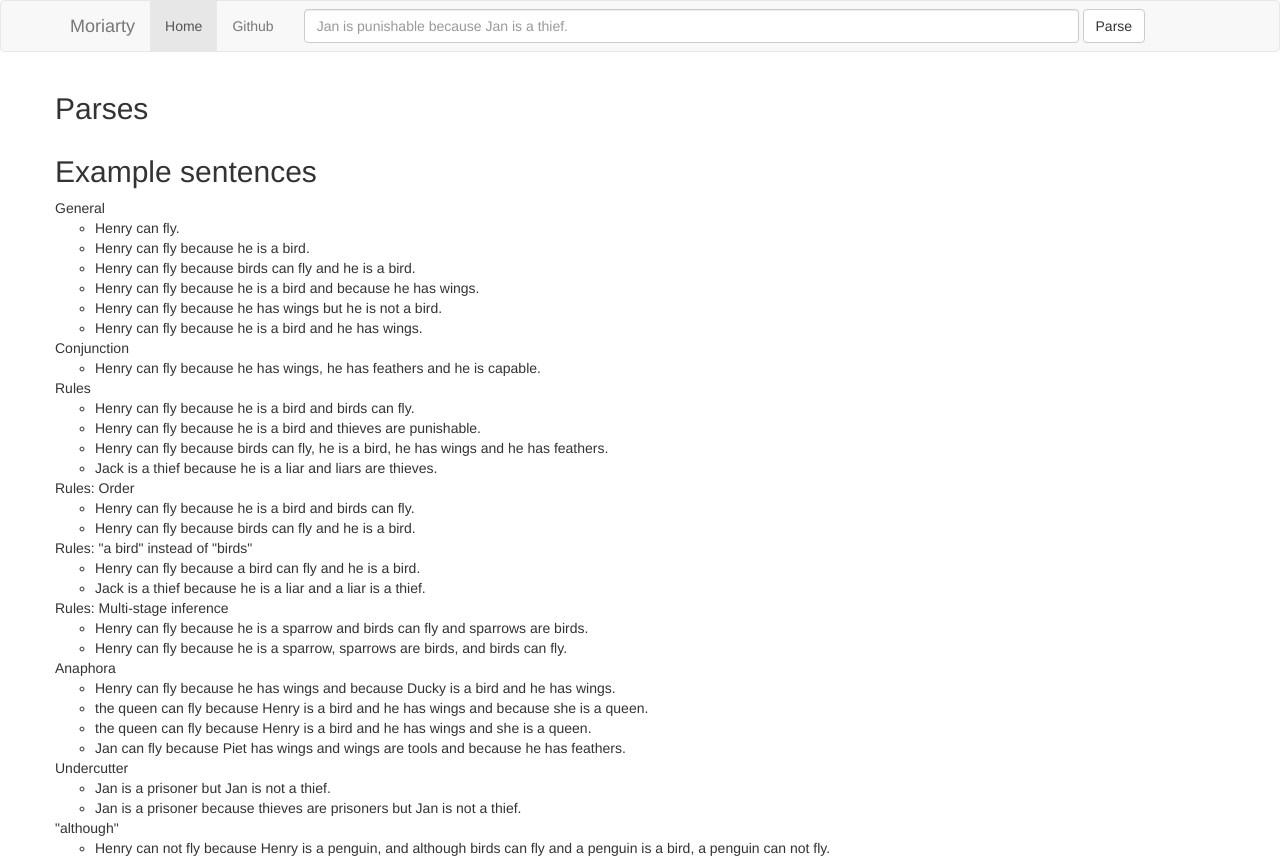
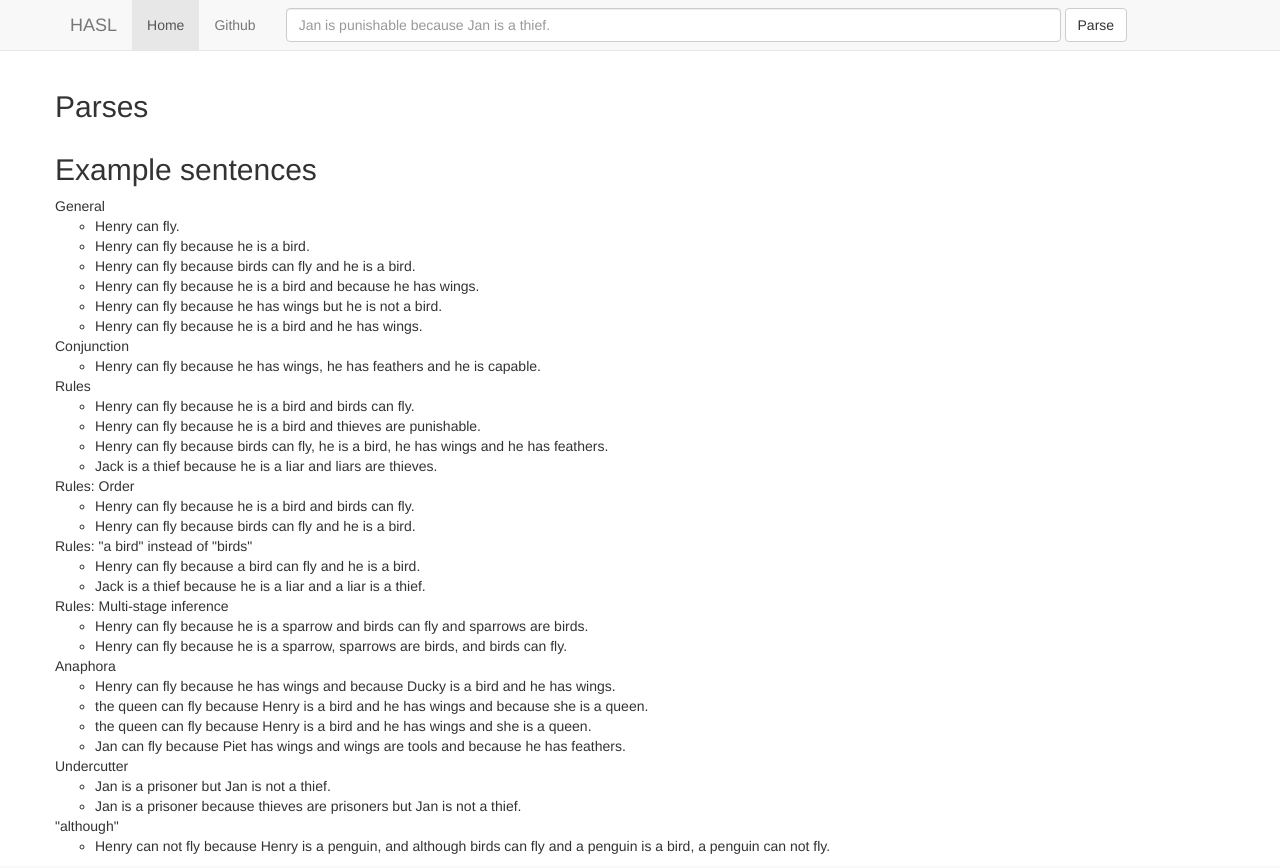
Before and after one commit to jelmervdl/moriarty, a Flask app: page / in a window 1280 px wide. Run offline with Flask 2, Linux system fonts and the light colour scheme; some libraries are stand-ins or nearby versions.

Commit message:
Rename project to a more fitting working title and fix navbar to top

```diff
--- a/webserver/static/css/layout.css
+++ b/webserver/static/css/layout.css
@@ -1,3 +1,7 @@
+body {
+	padding-top: 70px;
+}
+
 #example-sentences li.example-sentence {
     cursor: pointer;
 }
--- a/webserver/templates/layout.html
+++ b/webserver/templates/layout.html
@@ -5,7 +5,7 @@
     <meta charset="UTF-8">
     <meta http-equiv="X-UA-Compatible" content="IE=edge">
     <meta name="viewport" content="width=device-width, initial-scale=1">
-    <title>{% block title %}{% endblock %} - Moriarty</title>
+    <title>{% block title %}{% endblock %} - HASL</title>
     <link rel="stylesheet" href="https://maxcdn.bootstrapcdn.com/bootstrap/3.3.6/css/bootstrap.min.css" integrity="sha384-1q8mTJOASx8j1Au+a5WDVnPi2lkFfwwEAa8hDDdjZlpLegxhjVME1fgjWPGmkzs7" crossorigin="anonymous">
     <link rel="stylesheet" href="{{ url_for('static', filename='css/grammar.css') }}">
     <link rel="stylesheet" href="{{ url_for('static', filename='css/layout.css') }}">
@@ -16,10 +16,10 @@
     {% endblock %}
 </head>
 <body>
-    <nav class="navbar navbar-default">
+    <nav class="navbar navbar-default navbar-fixed-top">
         <div class="container">
             <div class="navbar-header">
-                <a class="navbar-brand" href="/">Moriarty</a>
+                <a class="navbar-brand" href="/" title="Human Argument Structure Language">HASL</a>
             </div>
             <div id="navbar" class="navbar-left">
                 <ul class="nav navbar-nav">
```
